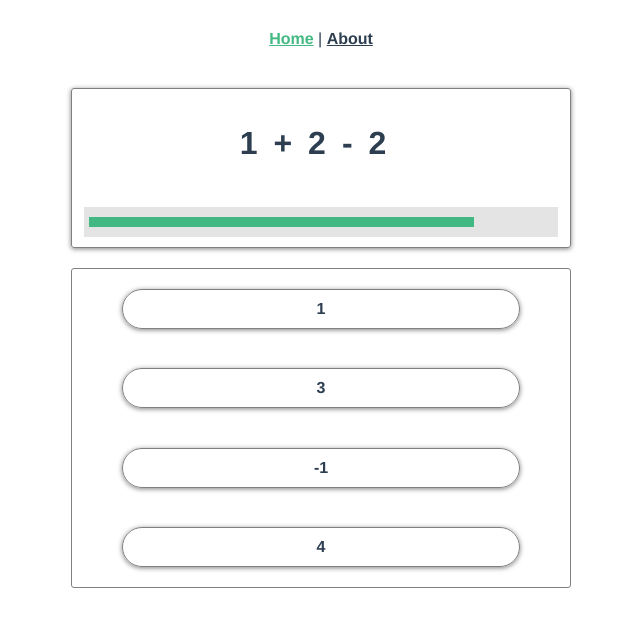
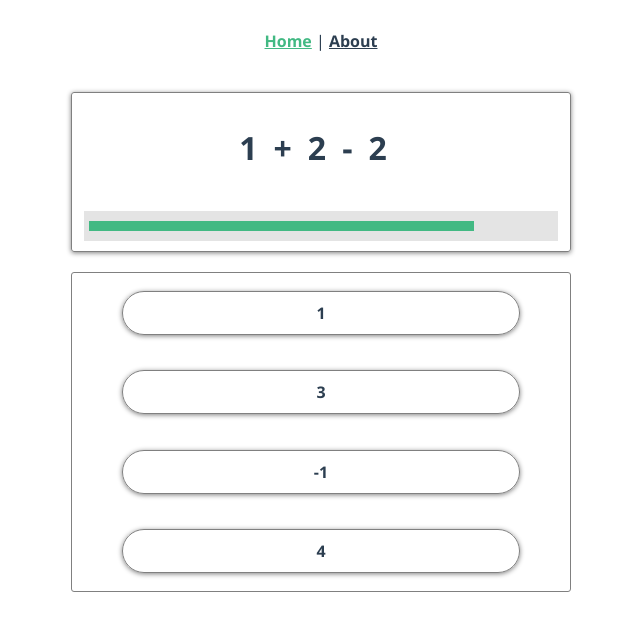
Before and after one commit to Eazash/one-plus-one-clone, a Vue app: page / in a window 1280 px wide. Shown: the top 630 px of the page, without its empty margins (319-959 px from the left). Built offline with nearby package versions, Linux system fonts and the light colour scheme.

Commit message:
bug fix: reduce chunkvendor.js file size

```diff
--- a/src/App.vue
+++ b/src/App.vue
@@ -15,9 +15,7 @@
   padding: 0;
 }
 #app {
-  font-family: Avenir, Helvetica, Arial, sans-serif;
-  -webkit-font-smoothing: antialiased;
-  -moz-osx-font-smoothing: grayscale;
+  font-family: "Segoe UI", Tahoma, Geneva, Verdana, sans-serif;
   text-align: center;
   color: #2c3e50;
 }
```
